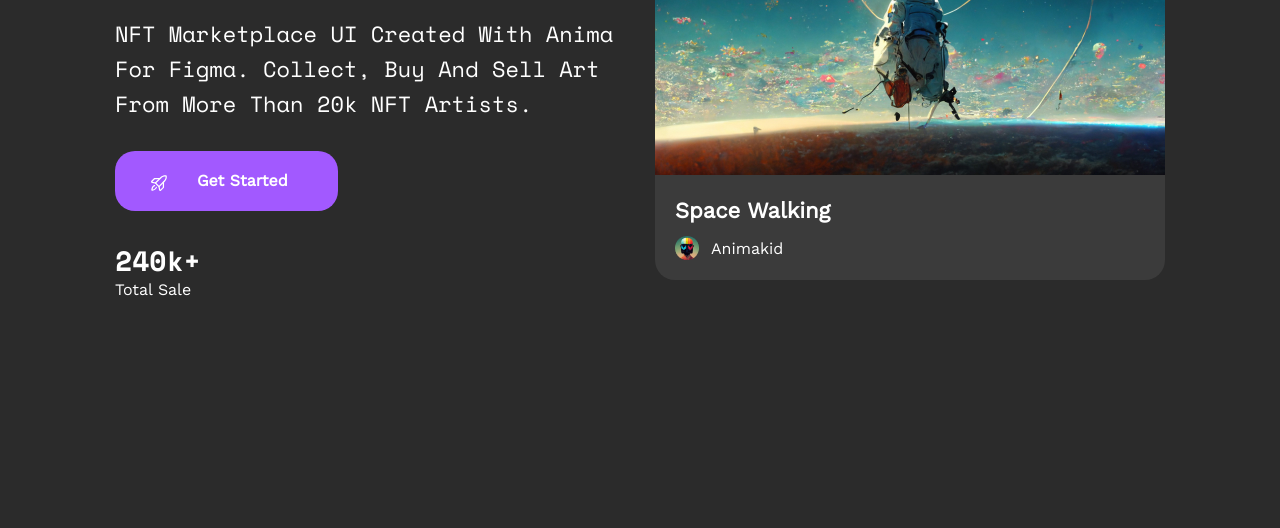
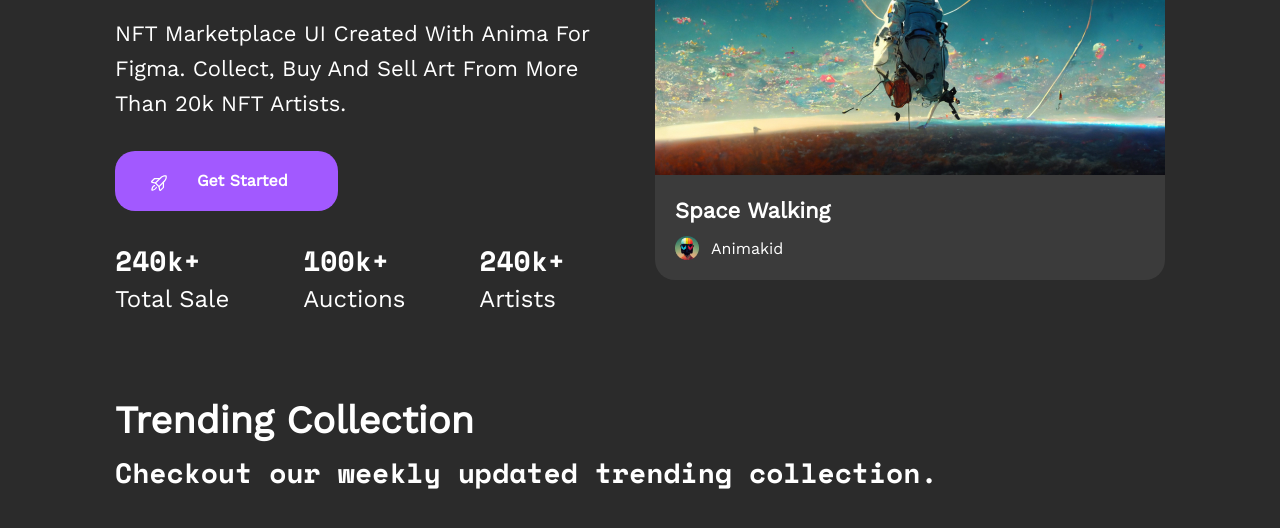
Before and after one commit to AspnicIT/NFT, a plain HTML site: page index.html in a window 1280 px wide. Shown: the part 406-934 px from the top of the page. Before the commit the page ends 800 px from the top, so only its background shows below. Drawn offline with nearby package versions, Linux system fonts and the light colour scheme.

Commit message:
finish main

```diff
--- a/css/style.css
+++ b/css/style.css
@@ -33,6 +33,13 @@ h4 {
   font-weight: 700;
   font-size: 28px;
   line-height: 39px;
+}
+
+h3 {
+  font-family: "Work Sans", sans-serif;
+  font-weight: 600;
+  font-size: 38px;
+  line-height: 45px;
 }
 
 .header {
@@ -146,6 +153,7 @@ h4 {
   margin-bottom: 20px;
 }
 .main__left_subtitle {
+  font-family: "Work Sans", sans-serif;
   font-weight: 400;
   font-size: 22px;
   line-height: 35px;
@@ -159,6 +167,15 @@ h4 {
 .main__left_statistic {
   display: flex;
   justify-content: space-between;
+  max-width: 450px;
+}
+.main__left_item {
+  wight: fit-content;
+}
+.main__left_statSubtitle {
+  font-weight: 400;
+  font-size: 24px;
+  line-height: 38px;
 }
 .main__right {
   max-width: 510px;
@@ -186,4 +203,18 @@ h4 {
   align-items: center;
   -moz-column-gap: 12px;
        column-gap: 12px;
+}
+
+.trend {
+  margin-top: 80px;
+  padding: 0 115px;
+}
+.trend__title {
+  margin-bottom: 10px;
+}
+.trend__subtitle {
+  margin-bottom: 60px;
+}
+.trend__container {
+  display: flex;
 }/*# sourceMappingURL=style.css.map */
--- a/index.html
+++ b/index.html
@@ -41,16 +41,29 @@
 
         <div class="main__welcome">
             <div class="main__left">
+
                 <h1 class="main__left_title">Discover digital art & Collect NFTs</h1>
                 <h4 class="main__left_subtitle">NFT marketplace UI created with Anima for Figma. Collect, buy and sell art from more than 20k NFT artists.</h4>
                 <button class="signUP main__left_btn">
                     <img src="./src/icons/get-started.svg" alt="" class="signUP__img-1">
                     Get Started
                 </button>
+
                 <div class="main__left_statistic">
+
                     <div class="main__left_item">
                         <h4 class="main__left_statTitle">240k+</h4>
                         <div class="main__left_statSubtitle">Total Sale</div>
+                    </div>
+
+                    <div class="main__left_item">
+                        <h4 class="main__left_statTitle">100k+</h4>
+                        <div class="main__left_statSubtitle">Auctions</div>
+                    </div>
+
+                    <div class="main__left_item">
+                        <h4 class="main__left_statTitle">240k+</h4>
+                        <div class="main__left_statSubtitle">Artists</div>
                     </div>
 
                 </div>
@@ -72,6 +85,11 @@
         </div>
     </main>
 
+    <section class="trend">
+        <h3 class="trend__title">Trending Collection</h3>
+        <h4 class="trend__subtitle">Checkout our weekly updated trending collection.</h4>
+    </section>
+
 
 </body>
 </html>
```
Also changed, not shown: 1 other file.
